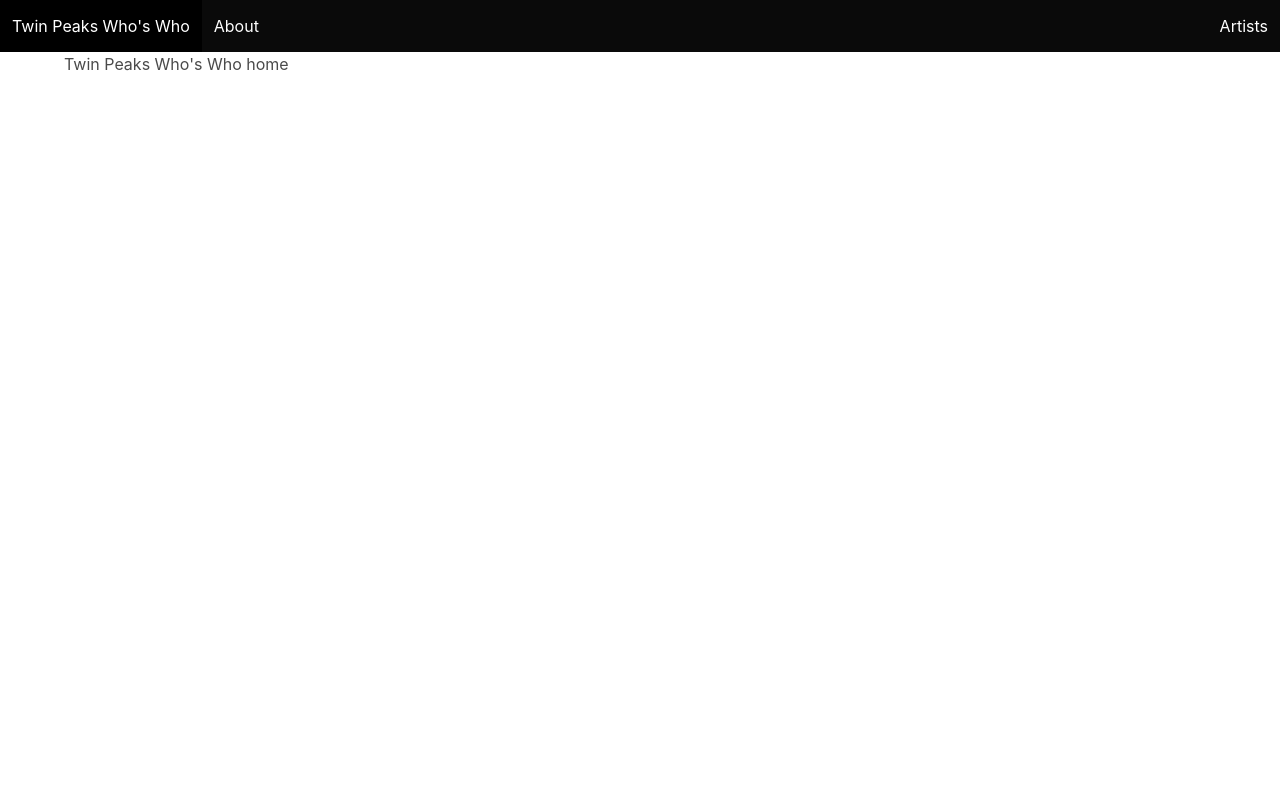
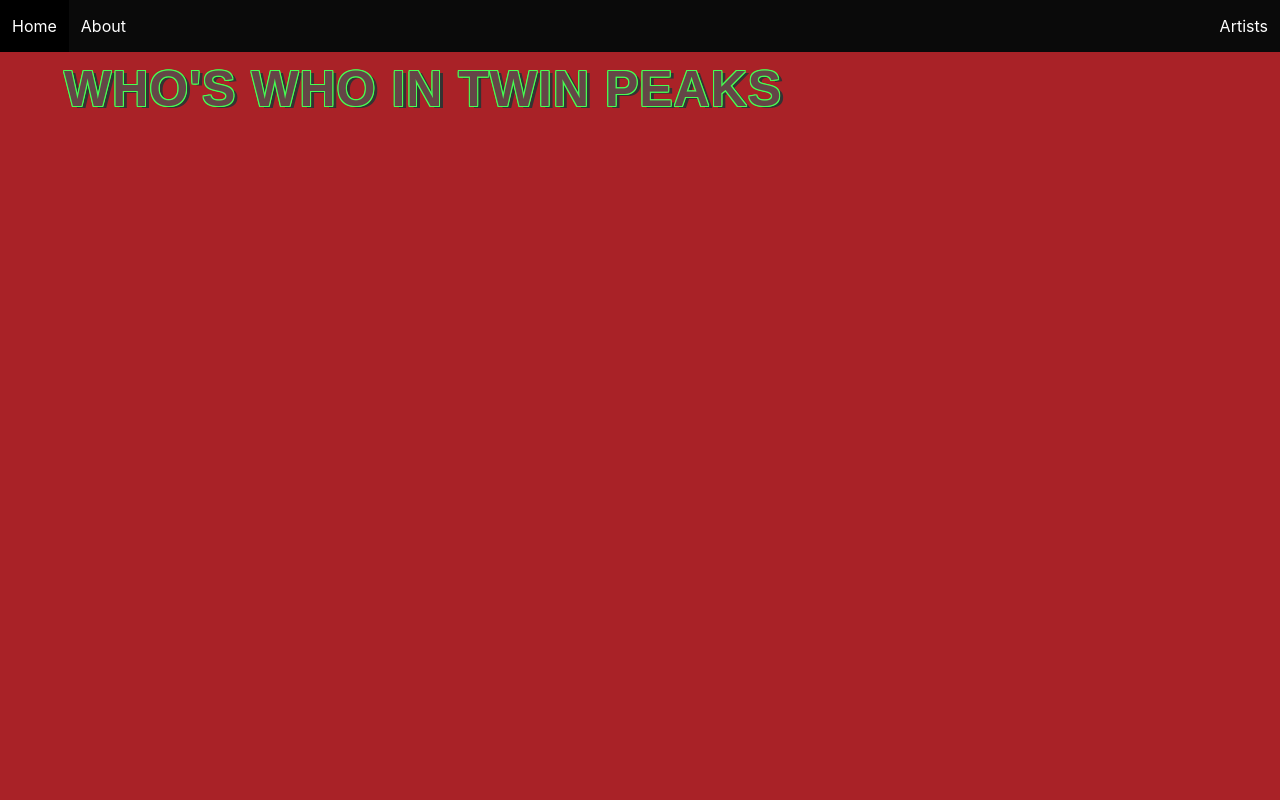
Before and after one commit to philberdecio/twinpeaksww, a Django app: page / in a window 1280 px wide. Run offline with Django 4.2, Linux system fonts and the light colour scheme.

Commit message:
add static files

```diff
--- /dev/null
+++ b/main_app/static/scripts/main.js
@@ -0,0 +1,5 @@
+$(".navbar-burger").click(function () {
+    // Toggle the "is-active" class on both the "navbar-burger" and the "navbar-menu"
+    $(".navbar-burger").toggleClass("is-active");
+    $(".navbar-menu").toggleClass("is-active");
+  });
--- /dev/null
+++ b/main_app/static/styles/style.css
@@ -0,0 +1,45 @@
+body {
+    background-color: rgb(169, 34, 39);
+    color: #ffffff;
+    min-height: 100vh;
+}
+
+h1,
+h2,
+h3 {
+    color: #ffffff;
+}
+
+.title {
+    color: #ffffff;
+}
+
+.gallery {
+    display: grid;
+    grid-template-columns: repeat(auto-fit, minmax(280px, 1fr));
+    justify-content: center;
+    gap: 30px;
+}
+
+.gallery .card {
+    transition: .1s linear;
+}
+
+.gallery .card:hover {
+    transform: scale(1.1);
+    z-index: 10;
+}
+
+p {
+    font-size: 12px;
+}
+
+.twin-peaks {
+    font-family: Avant Garde, Avantgarde, Century Gothic, CenturyGothic, AppleGothic, sans-serif;
+    font-size: 50px;
+    font-weight: bold;
+    color: #644647;
+    letter-spacing: 1px;
+    text-transform: uppercase;
+    text-shadow: 1px 1px 0 #47ff52, -1px -1px 0 #47ff52, 1px -1px 0 #47ff52, -1px 1px 0 #47ff52, 0px 1px 0 #47ff52, 1px 0px 0 #47ff52, 0px -1px 0 #47ff52, -1px 0px 0 #47ff52, 4px 2px 0 #333;
+}
--- a/main_app/templates/about.html
+++ b/main_app/templates/about.html
@@ -1,5 +1,5 @@
 {% extends 'base.html' %}
 {% block title %}About{% endblock %}
 {% block content %}
-<h1>Twin Peaks Who's Who About</h1>
+<h1 class="twin-peaks">About Twin Peaks Who's Who</h1>
 {% endblock %}
--- a/main_app/templates/base.html
+++ b/main_app/templates/base.html
@@ -1,3 +1,4 @@
+{% load static %}
 <!DOCTYPE html>
 <html lang="en">
     <head>
@@ -6,12 +7,14 @@
         <meta name="viewport" content="width=device-width, initial-scale=1.0" />
         <link rel="stylesheet" href="https://cdn.jsdelivr.net/npm/bulma@0.9.2/css/bulma.min.css">
         <script src="https://code.jquery.com/jquery-3.6.0.min.js" integrity="sha256-/xUj+3OJU5yExlq6GSYGSHk7tPXikynS7ogEvDej/m4=" crossorigin="anonymous"></script>
+        <link rel="stylesheet" href="{% static 'styles/style.css' %}" />
+<script src="{% static 'scripts/main.js' %}" defer></script>
         <title>Twin Peaks Who's Who - {% block title %}{% endblock %}</title>
     </head>
     <body >
         <nav class="navbar is-black" role="navigation" aria-label="main navigation">
             <div class="navbar-brand">
-                <a class="navbar-item" href="/">Twin Peaks Who's Who</a>
+                <a class="navbar-item" href="/">Home</a>
                 <a role="button" class="navbar-burger" aria-label="menu" aria-expanded="false">
                     <span aria-hidden="true"></span>
                     <span aria-hidden="true"></span>
--- a/main_app/templates/home.html
+++ b/main_app/templates/home.html
@@ -1,4 +1,4 @@
 {% extends 'base.html' %}
 {% block content %}
-<h1>Twin Peaks Who's Who home</h1>
+<h1 class="twin-peaks">Who's Who in Twin Peaks</h1>
 {% endblock %}
--- a/twin_peaks_ww/settings.py
+++ b/twin_peaks_ww/settings.py
@@ -11,6 +11,7 @@
 """
 
 from pathlib import Path
+import os
 
 # Build paths inside the project like this: BASE_DIR / 'subdir'.
 BASE_DIR = Path(__file__).resolve().parent.parent
@@ -122,3 +123,6 @@
 # https://docs.djangoproject.com/en/4.1/ref/settings/#default-auto-field
 
 DEFAULT_AUTO_FIELD = 'django.db.models.BigAutoField'
+
+STATIC_URL = '/static/'
+STATICFILES_DIRS = [os.path.join(BASE_DIR,'main_app/static')]
```
